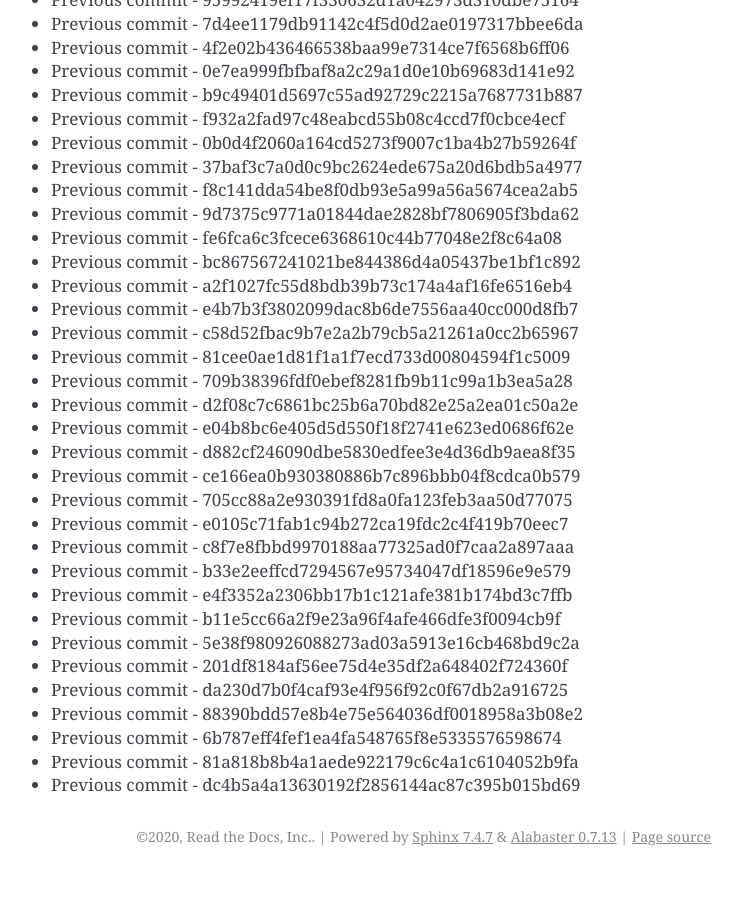
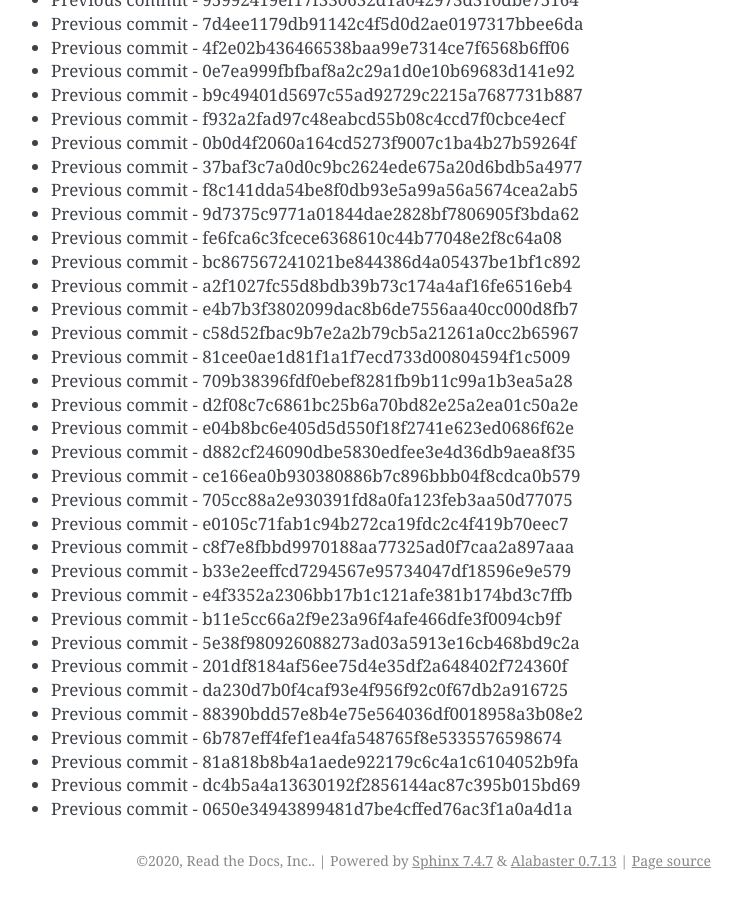
Before and after one commit to readthedocs/rtd-git-stresstest, a Sphinx documentation site: the page built from docs/updates.rst, in a window 1280 px wide and 900 px high, scrolled down 84706 px. Shown: the whole window, without its empty margins (399-1141 px from the left). Built offline with Sphinx 7.4.7, drawn with Linux system fonts in a browser that asks for light colours; before the commit the page ends 85582 px from its top, so only the background shows below that.

Commit message:
Generating commit from previous: 0650e34943899481d7be4cffed76ac3f1a0a4d1a

```diff
--- a/docs/updates.rst
+++ b/docs/updates.rst
@@ -3591,3 +3591,4 @@ It can be tested for any performance characteristics.
 * Previous commit - 6b787eff4fef1ea4fa548765f8e5335576598674
 * Previous commit - 81a818b8b4a1aede922179c6c4a1c6104052b9fa
 * Previous commit - dc4b5a4a13630192f2856144ac87c395b015bd69
+* Previous commit - 0650e34943899481d7be4cffed76ac3f1a0a4d1a
```
